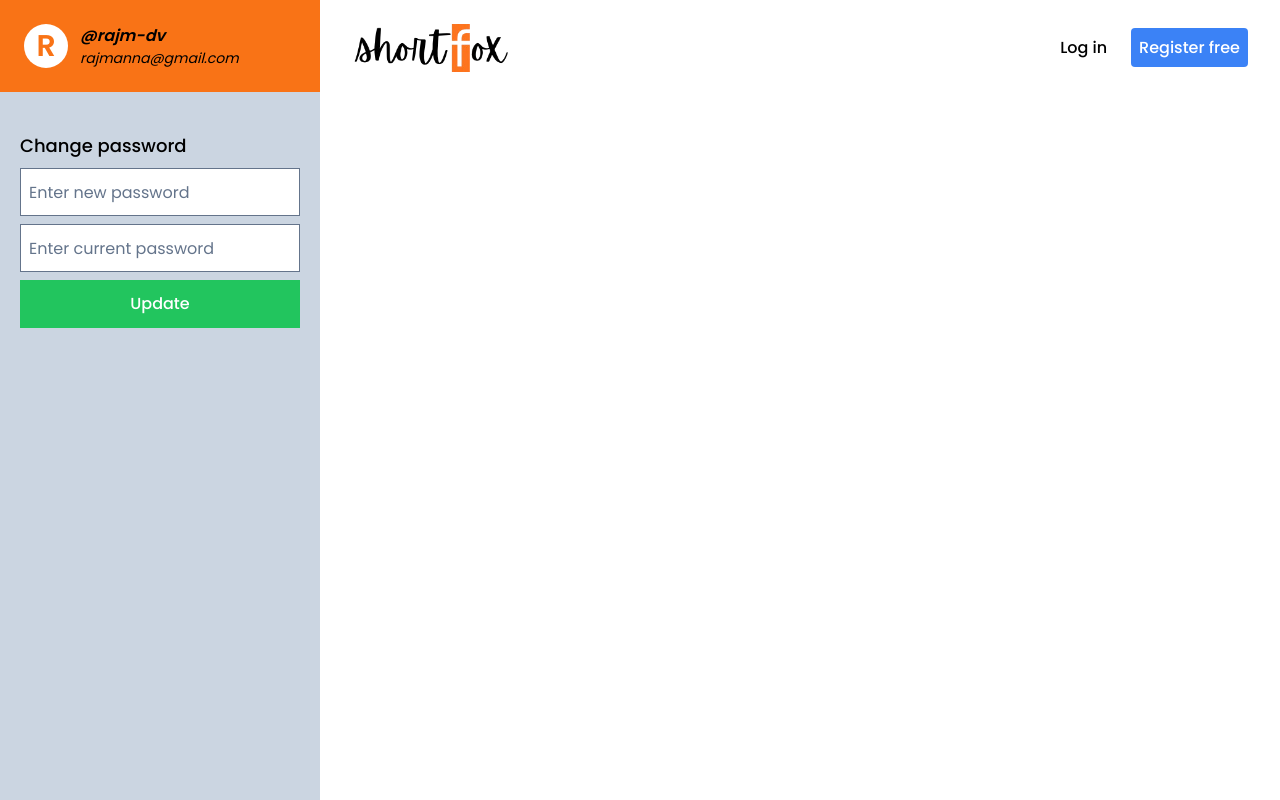
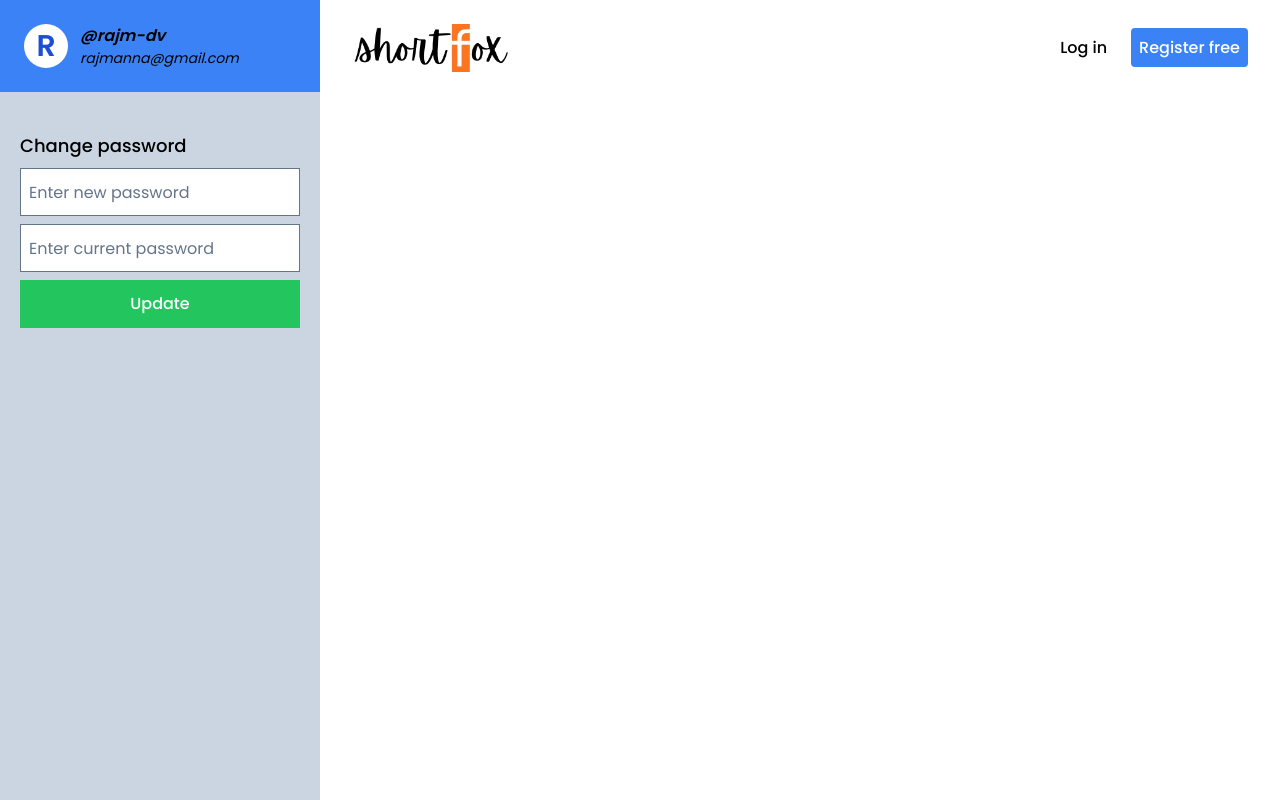
Before and after one commit to rajm-dv/shortfox-frontend, a React (Vite) app: page /dashboard in a window 1280 px wide. Built offline with nearby package versions, Linux system fonts and the light colour scheme.

Commit message:
update sidebar /dashboard

```diff
--- a/src/pages/Dashboard.tsx
+++ b/src/pages/Dashboard.tsx
@@ -4,9 +4,9 @@ const Dashboard = () => {
   return (
     <div className="grid grid-cols-12">
       <div className="col-span-3 bg-slate-300 h-dvh sticky top-0">
-        <div className="flex p-6 bg-orange-500">
+        <div className="flex p-6 bg-blue-500">
           <div className="flex items-center">
-            <div className="bg-white text-orange-500 rounded-full size-11 flex items-center justify-center text-3xl font-semibold">
+            <div className="bg-white text-blue-700 rounded-full size-11 flex items-center justify-center text-3xl font-semibold">
               R
             </div>
             <div className="ml-3 italic">
@@ -19,7 +19,7 @@ const Dashboard = () => {
           <p className="text-lg font-medium">Change password</p>
           <input
             name="newPassword"
-            type="password"
+            type="text"
             className="w-full border border-slate-500 h-12 indent-2 placeholder:text-slate-500"
             placeholder="Enter new password"
           />
@@ -29,7 +29,9 @@ const Dashboard = () => {
             className="w-full border border-slate-500 h-12 indent-2 placeholder:text-slate-500"
             placeholder="Enter current password"
           />
-          <button className="h-12 bg-green-500 font-medium w-full hover:bg-green-600 text-white">Update</button>
+          <button className="h-12 bg-green-500 font-medium w-full hover:bg-green-600 text-white">
+            Update
+          </button>
         </div>
       </div>
       <div className="col-span-9 px-8">
```
